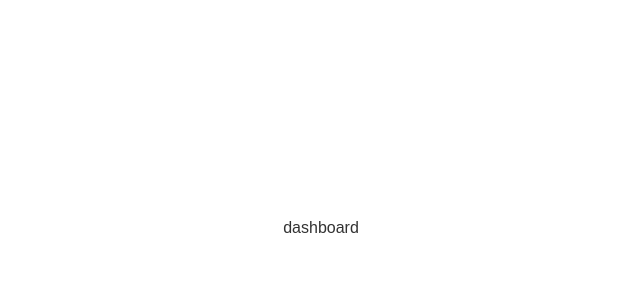
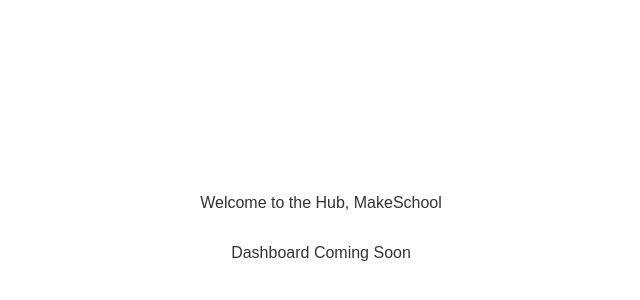
Before and after one commit to quicky-dev/hub-web, a React (Create React App) app: page /dashboard in a window 1280 px wide. Shown: the part 172-472 px from the top of the page, without its empty margins (319-959 px from the left). Built offline with nearby package versions, Linux system fonts and the light colour scheme.

Commit message:
added scripts and dashboard components

```diff
--- a/src/App.js
+++ b/src/App.js
@@ -12,6 +12,7 @@
 import Signup from './components/signup/Signup.js'
 import Dashboard from './components/dashboard/Dashboard.js'
 import Profile from './components/profile/Profile.js'
+import Script from './components/script/Script.js'
 
 function App() {
   return (
@@ -24,16 +25,21 @@
             <Welcome type={<Login />}/>
           </Route>
 
-          <Route path="/login" component={Login} />
 
           <Route path="/signup">
             <Welcome type={<Signup />}/>
           </Route>
 
-          <Route path="/dashboard" component={Dashboard} />
+          <Route path="/dashboard">
+            <Dashboard user="MakeSchool"/>
+          </Route>
 
-          <Route path="/user/username">
+          <Route path="/user/girugamesh">
             <Profile />
+          </Route>
+
+          <Route path="/script/girugamesh-1">
+            <Script />
           </Route>
 
         </Switch>
--- a/src/components/dashboard/Dashboard.css
+++ b/src/components/dashboard/Dashboard.css
@@ -0,0 +1,7 @@
+.dashboard {
+    display: flex;
+    justify-content: center;
+    align-items: center;
+    flex-direction: column;
+    height: 100vh;
+}
--- a/src/components/dashboard/Dashboard.js
+++ b/src/components/dashboard/Dashboard.js
@@ -1,10 +1,12 @@
 import React, { Component } from 'react';
+import '../dashboard/Dashboard.css';
 
 class Dashboard extends Component {
     render() {
         return(
-            <div className="welcome">
-                <p>dashboard</p>
+            <div className="dashboard">
+                    <p>Welcome to the Hub, {this.props.user}</p>
+                    <p>Dashboard Coming Soon</p>
             </div>
         );
     }
--- a/src/components/login/Login.js
+++ b/src/components/login/Login.js
@@ -4,7 +4,7 @@
   render() {
     return (
       <div class="form-container">
-        <form action="" method="post" class="login-form">
+        <form action="/user/girugamesh" method="get" class="login-form">
           <div id="form-row">
             <h1 class="form-label">Login</h1>
           </div>
--- /dev/null
+++ b/src/components/script/Script.js
@@ -0,0 +1,14 @@
+import React, { Component } from 'react';
+import '../script/Script.css';
+
+class Script extends Component {
+    render() {
+        return(
+            <div className="Script">
+                <p>Script</p>
+            </div>
+        );
+    }
+}
+
+export default Script;
--- a/src/components/signup/Signup.js
+++ b/src/components/signup/Signup.js
@@ -5,7 +5,7 @@
     render() {
         return(
             <div class="form-container">
-                <form action="" method="post" class="signup-form">
+                <form action="/dashboard" method="get" class="signup-form">
                 <div id="form-row">
                     <h1 class="form-label">Sign Up</h1>
                 </div>
```
Also changed, not shown: src/components/script/Script.css (added).
